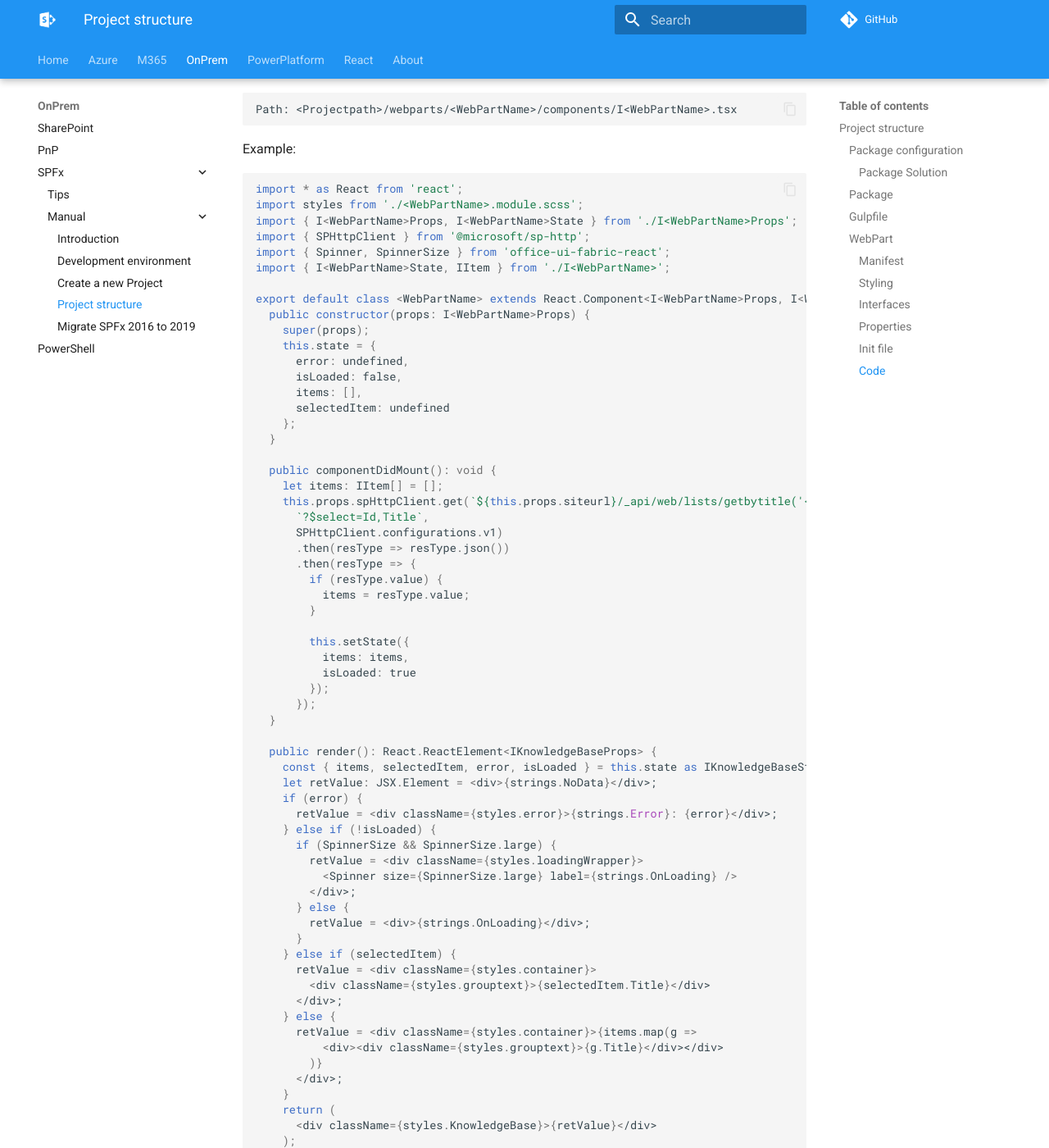
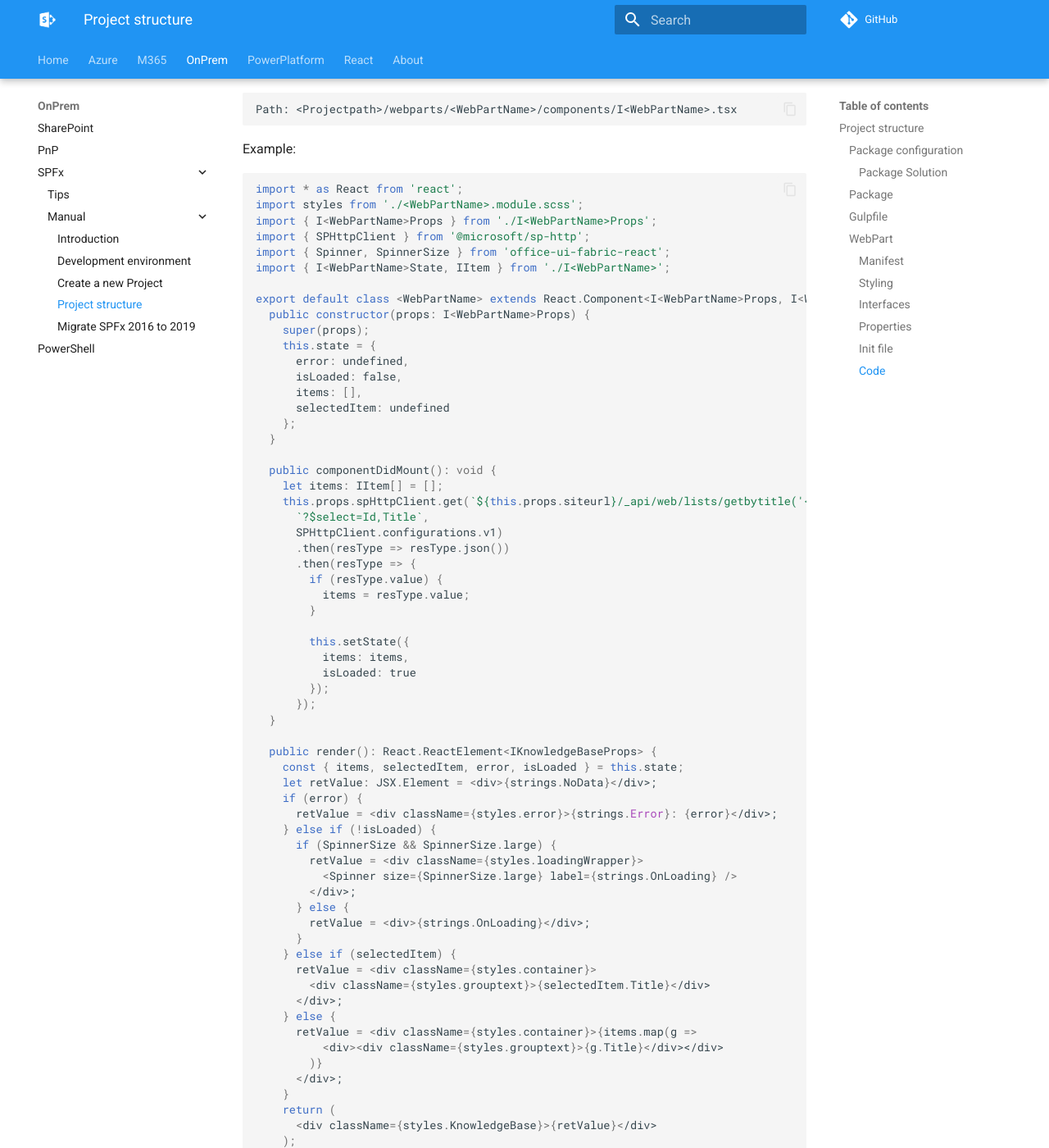
Before and after one commit to Kusi1975/spkb, an MkDocs documentation site: the page built from docs/onPrem/SPFx/projectStructure.md, in a window 1280 px wide and 1400 px high, scrolled down 4501 px. Shown: the whole window at 82% size. Built offline with MkDocs 1.6.1 and Material for MkDocs 9.7.7, drawn with Linux system fonts in a browser that asks for light colours; comment, search, counter and statistics services are not loaded.

Commit message:
State Object

````diff
--- a/docs/onPrem/SPFx/projectStructure.md
+++ b/docs/onPrem/SPFx/projectStructure.md
@@ -187,7 +187,7 @@ Example:
 ```js
 import * as React from 'react';
 import styles from './<WebPartName>.module.scss';
-import { I<WebPartName>Props, I<WebPartName>State } from './I<WebPartName>Props';
+import { I<WebPartName>Props } from './I<WebPartName>Props';
 import { SPHttpClient } from '@microsoft/sp-http';
 import { Spinner, SpinnerSize } from 'office-ui-fabric-react';
 import { I<WebPartName>State, IItem } from './I<WebPartName>';
@@ -222,7 +222,7 @@ export default class <WebPartName> extends React.Component<I<WebPartName>Props,
   }
 
   public render(): React.ReactElement<IKnowledgeBaseProps> {
-    const { items, selectedItem, error, isLoaded } = this.state as IKnowledgeBaseState;
+    const { items, selectedItem, error, isLoaded } = this.state;
     let retValue: JSX.Element = <div>{strings.NoData}</div>;
     if (error) {
       retValue = <div className={styles.error}>{strings.Error}: {error}</div>;
````
Also changed, not shown: site/onPrem/SPFx/projectStructure/index.html, site/search/search_index.json, 1 other file.
